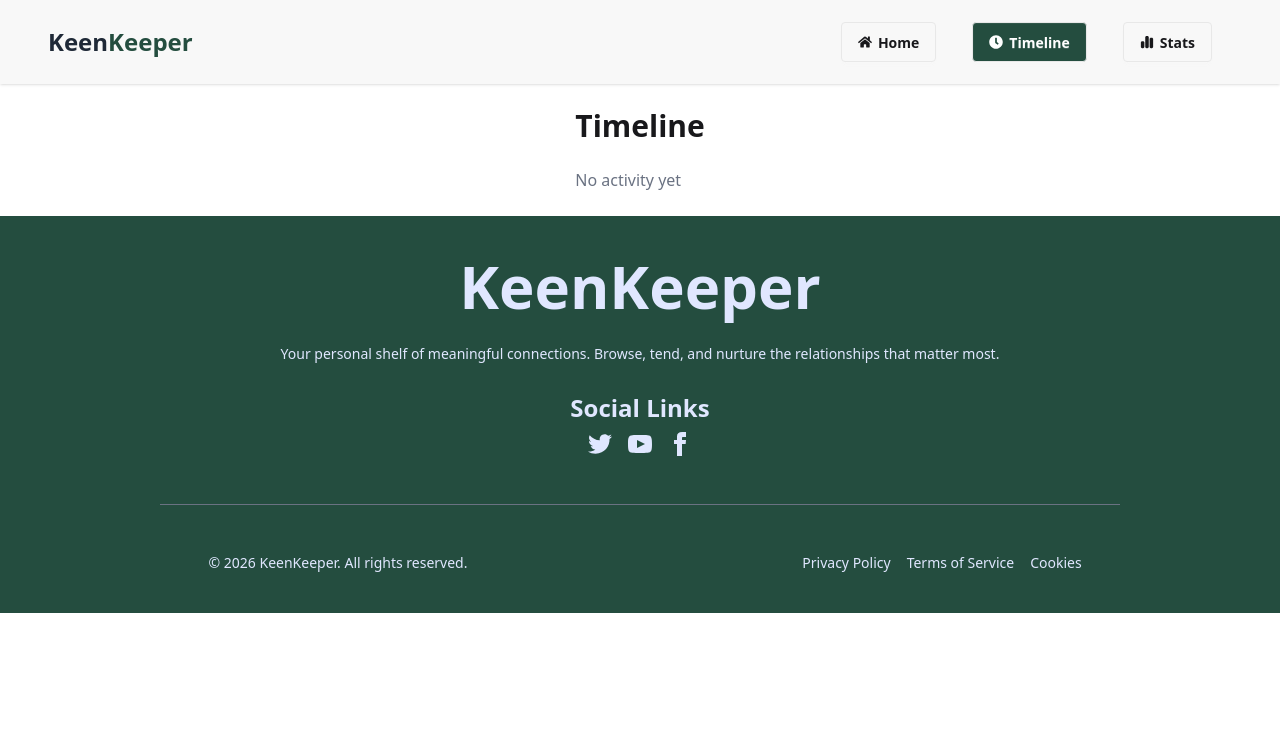
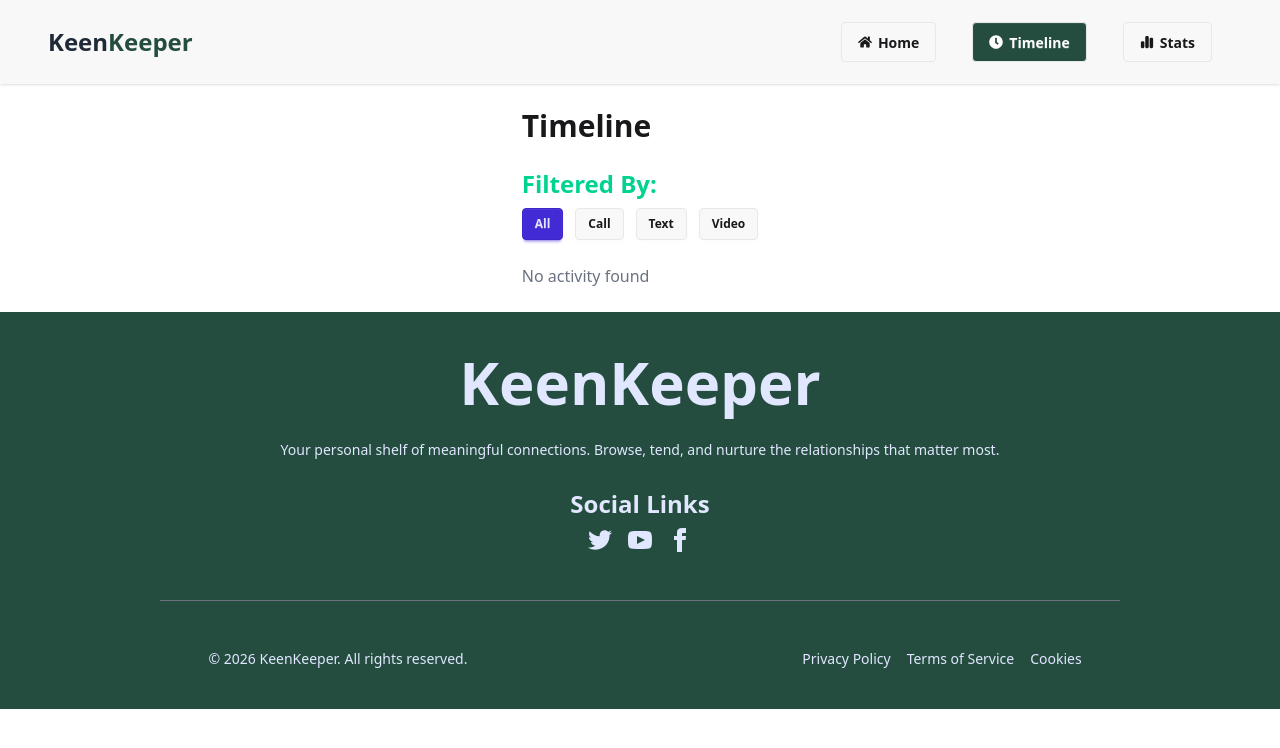
Before and after one commit to mohsin6862/keep-keeper, a Next.js app: page /timeline in a window 1280 px wide. Shown: the top 748 px of the page. Built offline with nearby package versions, Linux system fonts and the light colour scheme.

Commit message:
filtered functonality added and in stats section rechart implemented

```diff
--- a/package.json
+++ b/package.json
@@ -13,7 +13,8 @@
     "react": "19.2.4",
     "react-dom": "19.2.4",
     "react-icons": "^5.6.0",
-    "react-toastify": "^11.0.5"
+    "react-toastify": "^11.0.5",
+    "recharts": "^3.8.1"
   },
   "devDependencies": {
     "@tailwindcss/postcss": "^4",
--- a/src/app/stats/page.jsx
+++ b/src/app/stats/page.jsx
@@ -1,11 +1,76 @@
-import React from 'react';
+'use client';
+
+import { useInteraction } from '@/context/InteractionContext';
+import {
+  PieChart,
+  Pie,
+  Cell,
+  Tooltip,
+  Legend,
+  ResponsiveContainer
+} from 'recharts';
 
 const StatsPage = () => {
-    return (
-        <div>
-            <h1>This is stats page</h1>
-        </div>
-    );
+  const { interactions } = useInteraction();
+
+  const callCount = interactions.filter(i => i.type === 'Call').length;
+  const textCount = interactions.filter(i => i.type === 'Text').length;
+  const videoCount = interactions.filter(i => i.type === 'Video').length;
+
+  const data = [
+    { name: 'Call', value: callCount },
+    { name: 'Text', value: textCount },
+    { name: 'Video', value: videoCount },
+  ];
+
+  const COLORS = ['#22c55e', '#3b82f6', '#a855f7'];
+
+  return (
+    <div className="w-full flex justify-center">
+      <div className="w-full max-w-6xl p-6">
+
+        <h1 className="text-3xl font-bold mb-6">
+          Friendship Analytics
+        </h1>
+
+        {interactions.length === 0 ? (
+          <p className="text-gray-500">No data available</p>
+        ) : (
+          <div className="bg-base-100 p-6 shadow rounded">
+            <h1 className='font-semibold'>By Interaction Type</h1>
+
+            {/* CHART */}
+            <div className="w-full h-[400px]">
+              <ResponsiveContainer width="100%" height="100%">
+                <PieChart>
+
+                  <Pie
+                    data={data}
+                    dataKey="value"
+                    nameKey="name"
+                    cx="50%"
+                    cy="50%"
+                    outerRadius={120}
+                    label
+                  >
+                    {data.map((entry, index) => (
+                      <Cell key={index} fill={COLORS[index]} />
+                    ))}
+                  </Pie>
+
+                  <Tooltip />
+                  <Legend />
+
+                </PieChart>
+              </ResponsiveContainer>
+            </div>
+
+          </div>
+        )}
+
+      </div>
+    </div>
+  );
 };
 
 export default StatsPage;
--- a/src/app/timeline/page.jsx
+++ b/src/app/timeline/page.jsx
@@ -1,11 +1,16 @@
 'use client';
 
+import { useState } from 'react';
 import { useInteraction } from '@/context/InteractionContext';
 import { FaPhone, FaVideo } from 'react-icons/fa';
 import { FaMessage } from 'react-icons/fa6';
 
 const TimeLinePage = () => {
   const { interactions } = useInteraction();
+
+  // ✅ filter state
+  const [filter, setFilter] = useState('All');
+
 
   const getIcon = (type) => {
     if (type === 'Call') {
@@ -22,20 +27,60 @@ const TimeLinePage = () => {
     }
   };
 
+  // ✅ filtered data
+  const filteredInteractions =
+    filter === 'All'
+      ? interactions
+      : interactions.filter((item) => item.type === filter);
+
   return (
-    <div className="max-w-6xl mx-auto p-6">
+    <div className="w-full flex justify-center">
+      <div className="w-full max-w-6xl p-6">
 
         <h1 className="text-3xl font-bold mb-6">Timeline</h1>
 
-      {interactions.length === 0 ? (
-        <p className="text-gray-500">No activity yet</p>
+        {/* ✅ FILTER BUTTONS */}
+        <div><h1 className='text-2xl font-semibold my-2 text-success'>Filtered By:</h1></div>
+        <div className="flex gap-3 mb-6 flex-wrap">
+
+          <button
+            onClick={() => setFilter('All')}
+            className={`btn btn-sm ${filter === 'All' ? 'btn-primary' : ''}`}
+          >
+            All
+          </button>
+
+          <button
+            onClick={() => setFilter('Call')}
+            className={`btn btn-sm ${filter === 'Call' ? 'btn-primary' : ''}`}
+          >
+            Call
+          </button>
+
+          <button
+            onClick={() => setFilter('Text')}
+            className={`btn btn-sm ${filter === 'Text' ? 'btn-primary' : ''}`}
+          >
+            Text
+          </button>
+
+          <button
+            onClick={() => setFilter('Video')}
+            className={`btn btn-sm ${filter === 'Video' ? 'btn-primary' : ''}`}
+          >
+            Video
+          </button>
+
+        </div>
+        {filteredInteractions.length === 0 ? (
+          <p className="text-gray-500">No activity found</p>
         ) : (
           <div className="space-y-4">
 
-          {interactions.map((item) => (
+            {filteredInteractions.map((item) => (
               <div
                 key={item.id}
-              className="p-4  bg-base-100 shadow rounded flex items-center gap-4"
+                className="p-4 bg-base-100 shadow rounded flex items-center gap-4"
               >
 
                 {/* ICON */}
@@ -43,7 +88,7 @@ const TimeLinePage = () => {
                   {getIcon(item.type)}
                 </div>
 
-              {/* CONTENT */}
+                {/* INFO */}
                 <div>
                   <p className="font-semibold text-lg">
                     {item.type} with {item.name}
@@ -58,6 +103,8 @@ const TimeLinePage = () => {
 
           </div>
         )}
+
+      </div>
     </div>
   );
 };
--- a/src/context/InteractionContext.jsx
+++ b/src/context/InteractionContext.jsx
@@ -22,7 +22,7 @@ export const InteractionProvider = ({ children }) => {
   const addInteraction = (type, friend) => {
     const newInteraction = {
       id: Date.now(),
-      type, // call | text | video
+      type,
       friendId: friend.id,
       name: friend.name,
       time: new Date().toLocaleString(),
```
Also changed, not shown: 1 other file (tests, documents, lock files or other folders). Lines whose indentation alone changed are shown as unchanged.
